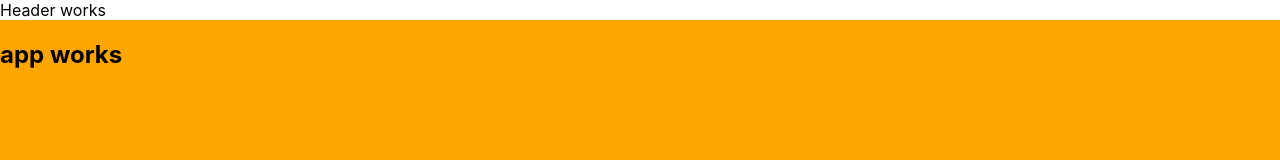
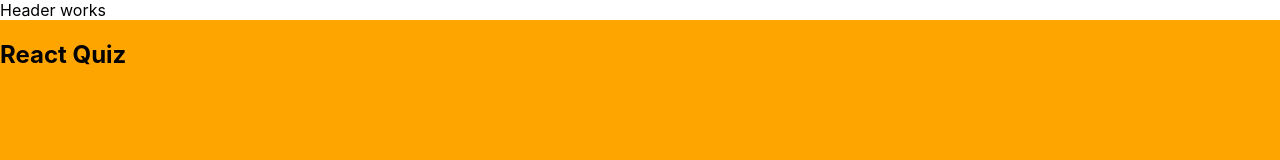
Before and after one commit to nevermindthelabel/typescript-react, a React (Create React App) app: page / in a window 1280 px wide. Shown: the top 160 px of the page. Built offline with nearby package versions, Linux system fonts and the light colour scheme; a web font is replaced by a local one.

Commit message:
updated app home

```diff
--- a/src/App.tsx
+++ b/src/App.tsx
@@ -4,11 +4,17 @@
 import "./index.css";
 
 const App = () => {
+  const startTrivia = async () => {};
+
+  const checkAnswer = (e: React.MouseEvent<HTMLButtonElement>) => {};
+
+  const nextQuestion = () => {};
+
   return (
     <Fragment>
       <Header />
       <main>
-        <h2>app works</h2>
+        <h2>React Quiz</h2>
       </main>
       <Footer />
     </Fragment>
```
